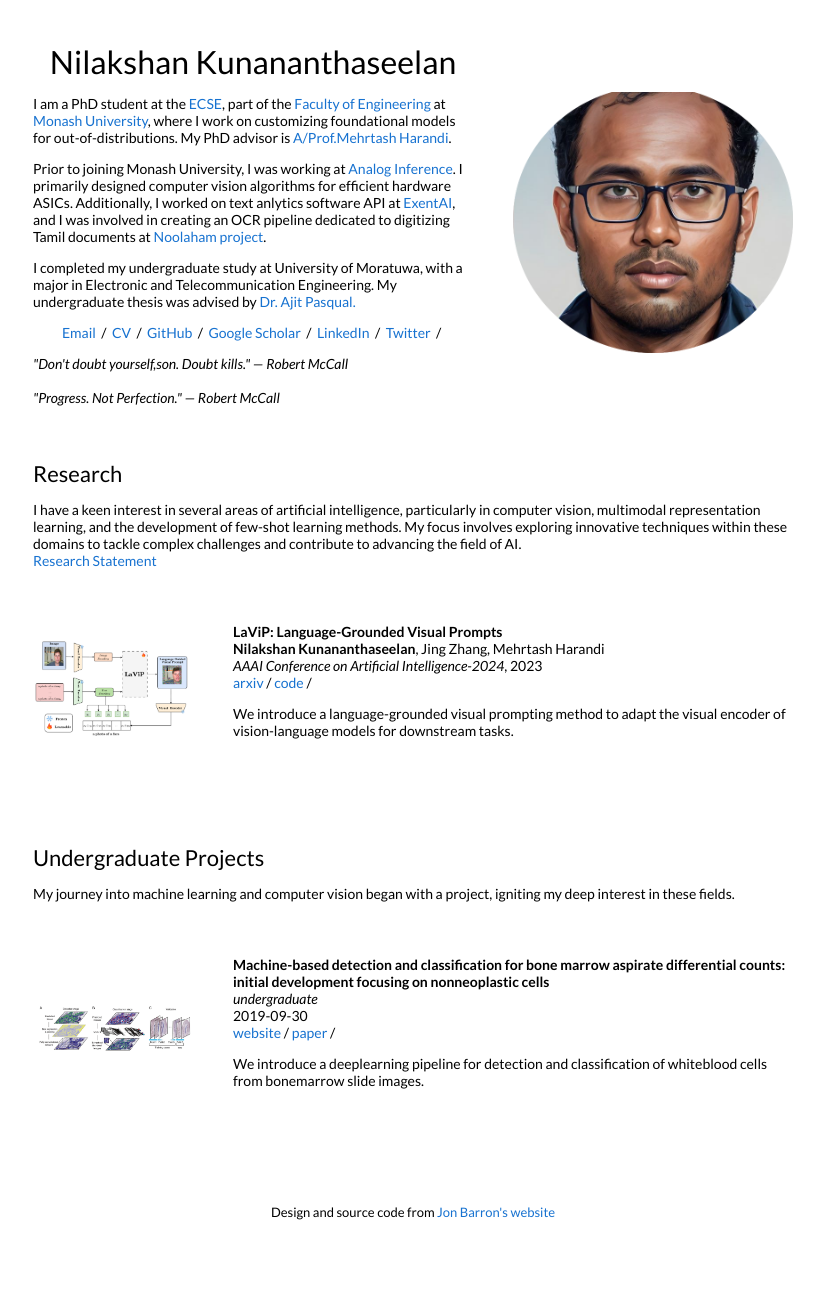
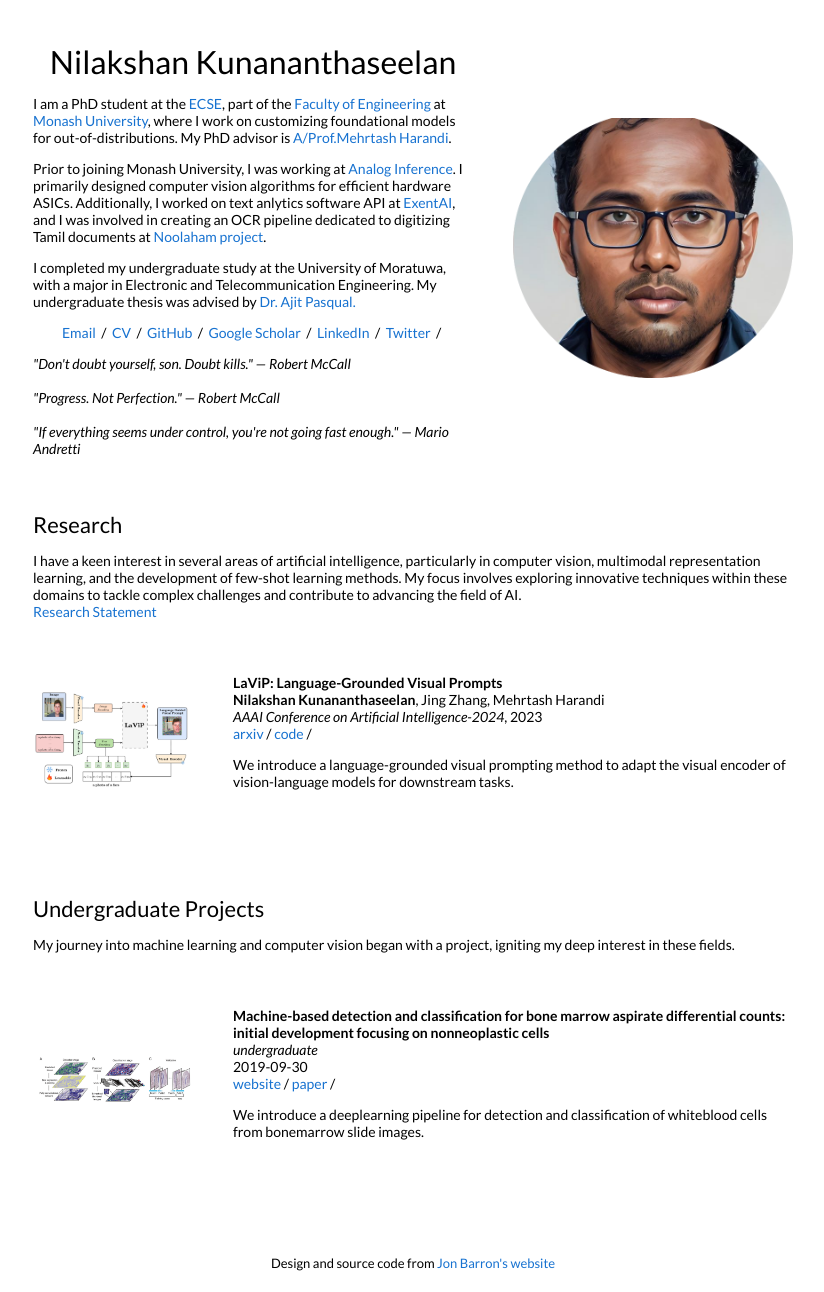
Before and after one commit to NilakshanKunananthaseelan/NilakshanKunananthaseelan.github.io, a Jekyll site: the page built from _posts/2023-12-09-lavip.markdown, in a window 1280 px wide. Shown: the whole page, without its empty margins (227-1051 px from the left). Built offline with Jekyll 4.4.1, drawn with Linux system fonts in a browser that asks for light colours; before the commit the page ends 1241 px from its top, so only the background shows below that.

Commit message:
Update default.html

```diff
--- a/_layouts/default.html
+++ b/_layouts/default.html
@@ -42,7 +42,7 @@
 
               </p>
               <p>
-                I completed my undergraduate study at University of Moratuwa, with a major in Electronic and Telecommunication Engineering. My undergraduate thesis was advised by  <a href="https://www.linkedin.com/in/ajith-pasqual/?originalSubdomain=lk">Dr. Ajit Pasqual.</a>
+                I completed my undergraduate study at the University of Moratuwa, with a major in Electronic and Telecommunication Engineering. My undergraduate thesis was advised by  <a href="https://www.linkedin.com/in/ajith-pasqual/?originalSubdomain=lk">Dr. Ajit Pasqual.</a>
               </p>
               <p style="text-align:center">
                 <a target="_blank" href="https://mailhide.io/e/vCZOeTTi"> Email</a> &nbsp;/&nbsp;
@@ -54,9 +54,12 @@
               </p>
 
               <p>
-                <i>"Don't doubt yourself,son. Doubt kills." — Robert McCall</i>
+                <i>"Don't doubt yourself, son. Doubt kills." — Robert McCall</i>
                 <br><br>
                 <i>"Progress. Not Perfection." — Robert McCall</i>
+                <br><br>
+                <i>"If everything seems under control, you're not going fast enough." — Mario Andretti </i>
+
               </p>
 
 
```
